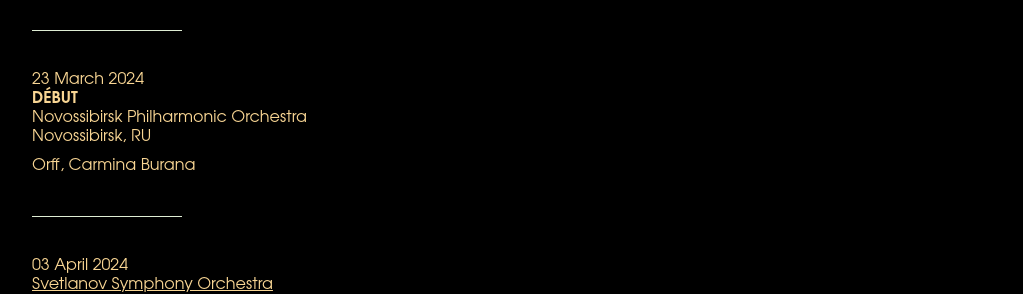
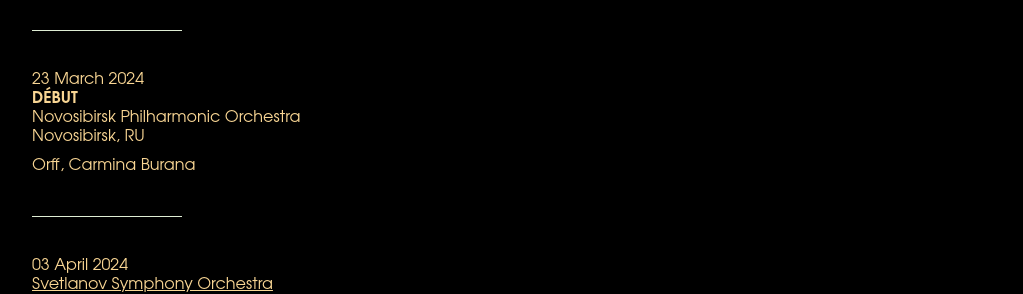
Before and after one commit to martincadoux/clementnonciaux.com, a Jekyll site: the page built from _pages/calendar.html, in a window 1280 px wide and 900 px high, scrolled down 480 px. Shown: the part 150-444 px from the top of the window, without its empty margins (108-1131 px from the left). Built offline with Jekyll 4.4.1, drawn with Linux system fonts in a browser that asks for light colours; some of the changed text lies outside the part shown.

Commit message:
Update events.yml

```diff
--- a/_data/events.yml
+++ b/_data/events.yml
@@ -43,8 +43,8 @@
 - date: [2024-03-23]
   location: |-
     **DÉBUT**
-    Novossibirsk Philharmonic Orchestra
-    Novossibirsk, RU
+    Novosibirsk Philharmonic Orchestra
+    Novosibirsk, RU
   program: |-
     Orff, Carmina Burana
 
@@ -138,8 +138,8 @@
 - date: [2023-11-03]
   location: |-
     **DÉBUT**
-    Novossibirsk Philharmonic
-    Novossibirsk, RU
+    Novosibirsk Academic Opera and Ballet Theater Orchestra
+    Novosibirsk, RU
     Dmitri Hvorostovsky Festival
 
   soloist: |-
```
